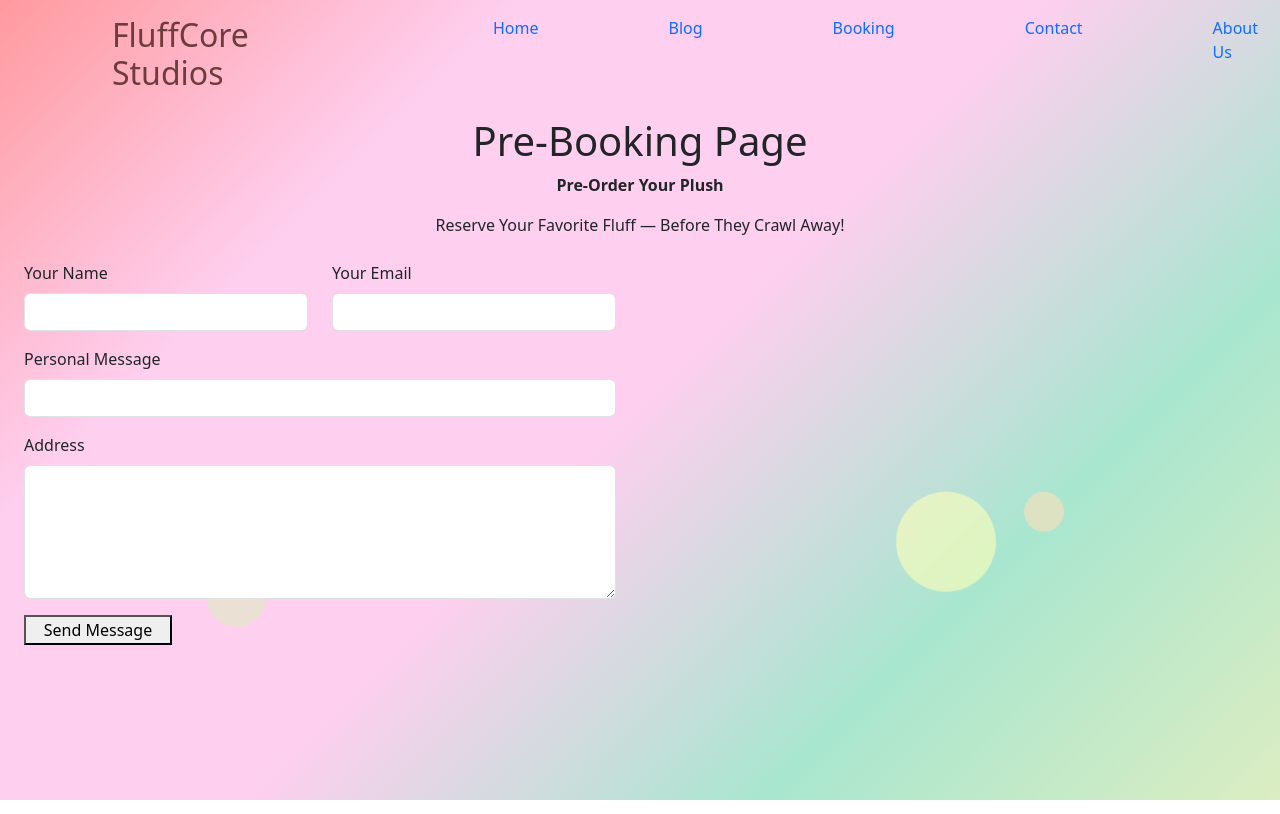
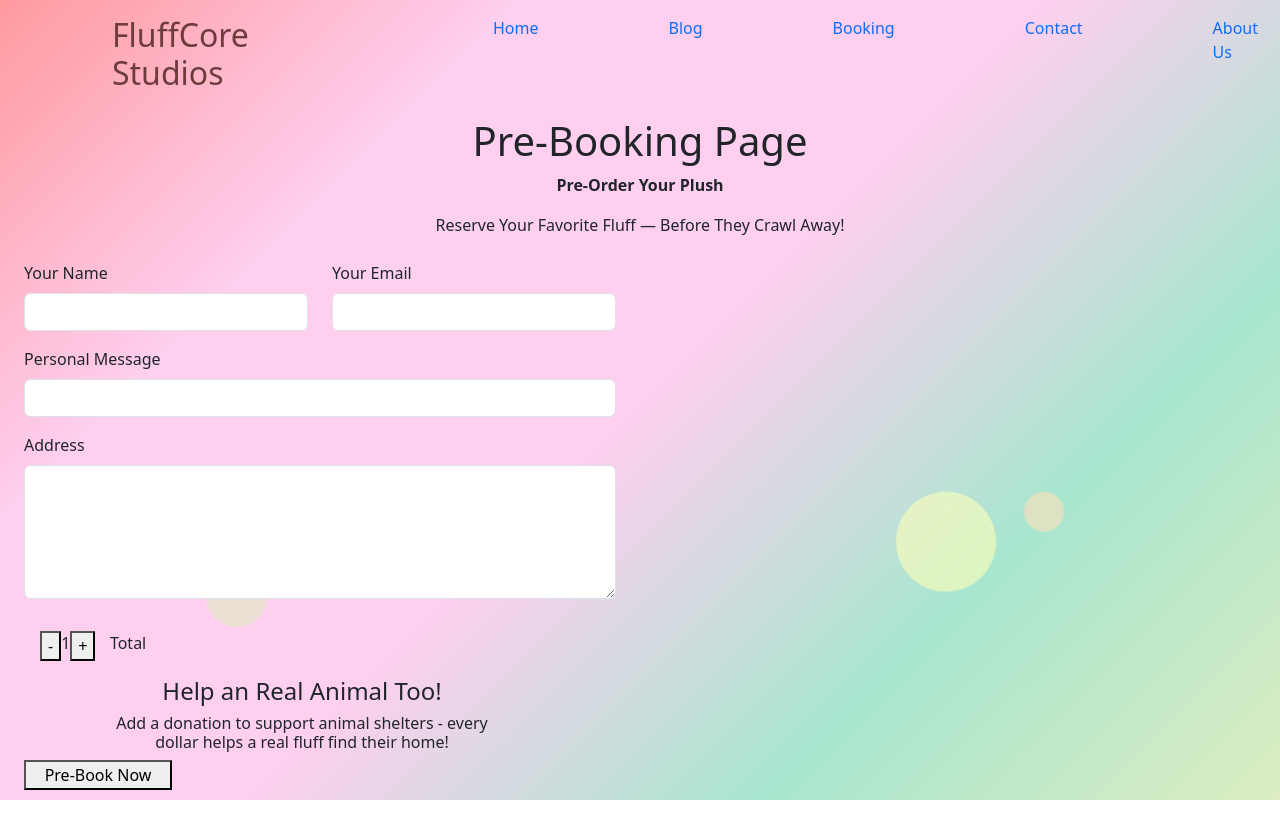
Before and after one commit to meenado89/fluffcore, a React (Vite) app in the folder fluffcore/: page /Booking in a window 1280 px wide. Built offline with nearby package versions, Linux system fonts and the light colour scheme.

Commit message:
added quantity btn

```diff
--- a/fluffcore/src/components/Booking.jsx
+++ b/fluffcore/src/components/Booking.jsx
@@ -1,13 +1,12 @@
 import "./Fluff.css";
 import FluffCoreBackground from "./FluffCoreBackground";
 import "bootstrap/dist/css/bootstrap.min.css";
-import { useRef } from "react";
+import { useRef, useEffect, useState } from "react";
 
 import hero4 from "../assets/heroimg4.jpg";
 
 const Booking = () => {
   const formRef = useRef();
-
   const handleSubmit = (e) => {
     e.preventDefault();
 
@@ -21,24 +20,30 @@ const Booking = () => {
     alert("Pre-booking successful!");
   };
 
+  const [quantity, setQuantity] = useState(1)
+  const plus = () => {
+  setQuantity(quantity + 1);
+};
+
+const minus = () => {
+  if (quantity > 1) {
+    setQuantity(quantity - 1);
+  }
+};
+
   return (
     <>
       <FluffCoreBackground />
       <div className="Banner-container">
         {/* <img src={hero4} id="Heo4-img" /> */}
         <div className="headder text-center">
-            <h1>
-                Pre-Booking Page
-            </h1>
+          <h1>Pre-Booking Page</h1>
 
           <p>
-                <b>
-                Pre-Order Your Plush
-                </b>
+            <b>Pre-Order Your Plush</b>
           </p>
           <span>Reserve Your Favorite Fluff — Before They Crawl Away!</span>
         </div>
-
       </div>
 
       <div className="form-container">
@@ -96,12 +101,40 @@ const Booking = () => {
               </div>
 
               {/* quantity counter */}
+              <div className="quantityprice-wrapper d-flex p-3">
+                <div className="row">
+                  <div className="col-6 ">
+                    <div className="quantity-wrapper d-flex ">
+                     <button type="button" className="decrement" onClick={minus}>-</button>
+                    <span>{quantity}</span>
+
+                    <button type="button" className="increment" onClick={plus}>+</button>
+                    </div>
+                  </div>
+                  <div className="col-6">
                     {/* updated price */}
-
+                    <div className="total-price">
+                      Total
+                      {/* Total: ${calculateTotal()} */}
+                    </div>
+                  </div>
+                </div>
+              </div>
+                <div className="donation-container w-75 text-center pe-5">
+                  <div className="donation-heading">
+                  <h4>
+                      Help an Real Animal Too!
+                  </h4>
+                  <h6>
+                    Add a donation to support animal
+                     shelters - every dollar helps a real fluff find their home!
+                  </h6>
+                  </div>
+                </div>
 
 
               <button type="submit" className="contact-btn w-25">
-                Send Message
+                Pre-Book Now
               </button>
             </form>
           </div>
--- a/fluffcore/src/components/Fluff.css
+++ b/fluffcore/src/components/Fluff.css
@@ -140,3 +140,9 @@ a{
 width: 800px;
   height: 10%;
 }
+
+/* DONATION */
+.donation-container{
+  margin-left: 5rem;
+  margin-right:5rem;
+}
```
Lines whose indentation alone changed are shown as unchanged.
